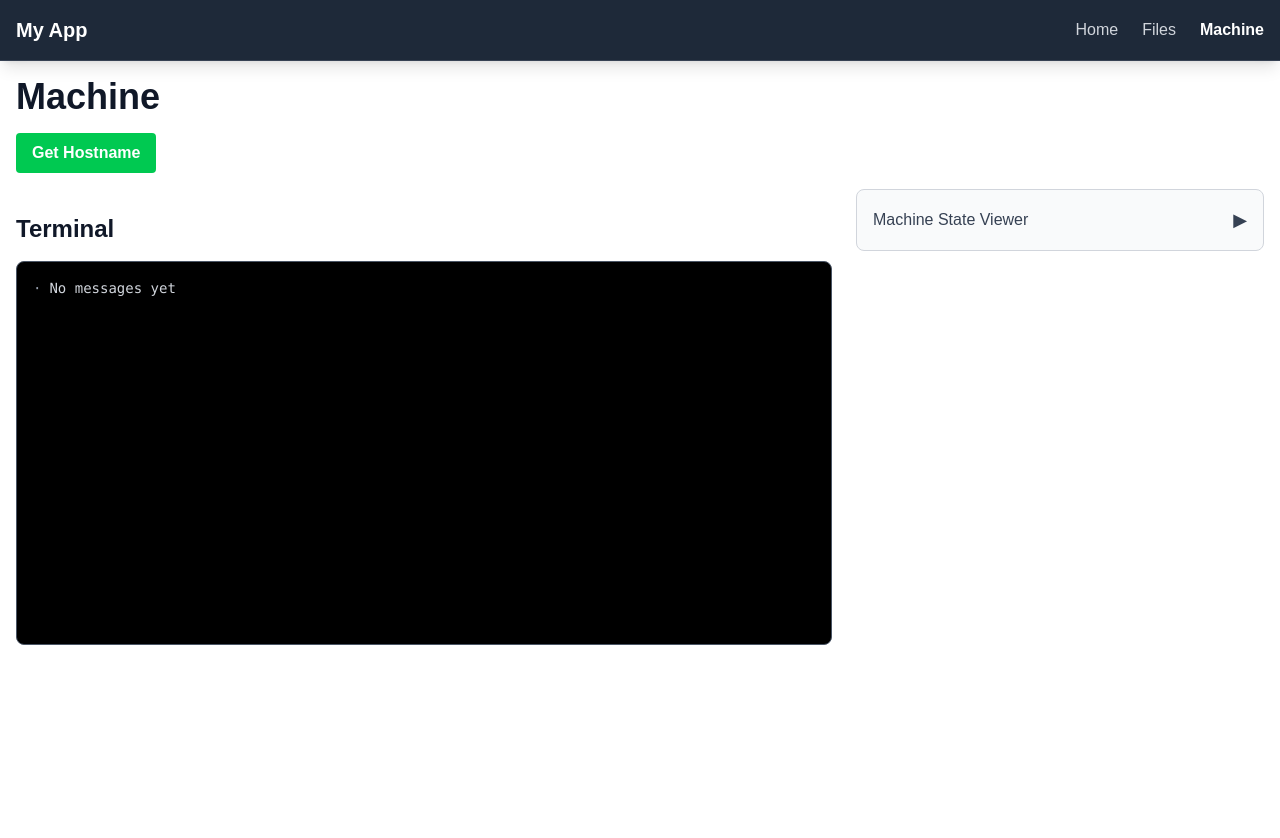
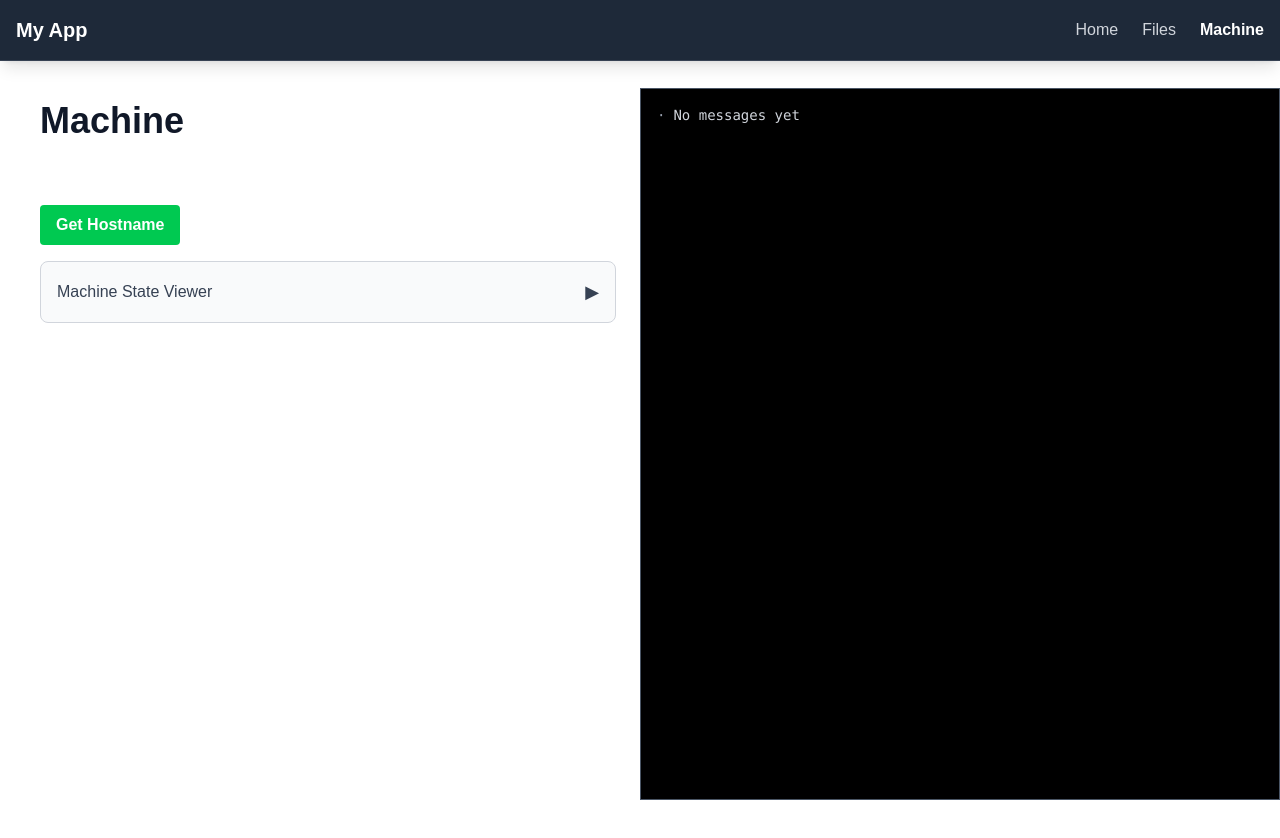
Before and after one commit to merklegroot/hudsse, a Next.js app: page /machine in a window 1280 px wide. Shown: the top 838 px of the page. Before the commit the page ends 800 px from the top, so only its background shows below. Built offline with nearby package versions, Linux system fonts and the light colour scheme.

Commit message:
terminal positioning

```diff
--- a/app/machine/MachineControl.tsx
+++ /dev/null
@@ -1,29 +0,0 @@
-'use client';
-
-import { useMessageStore } from '@/store/messageStore';
-import { useMachineStore } from '@/store/machineStore';
-import SseHostnameButton from '@/components/SseHostnameButton';
-import TerminalControl from '@/components/TerminalControl';
-import { MachineStateViewer } from '@/components/MachineStateViewer';
-
-export function MachineControl() {
-    const messages = useMessageStore((state) => state.messages);
-    const machineState = useMachineStore((state) => state.machineState);
-
-    return (
-        <div>
-            <div className="space-x-4 mb-4">
-                <SseHostnameButton />
-            </div>
-
-            <div className="flex gap-6">
-                <div className="flex-2">
-                    <TerminalControl messages={messages} />
-                </div>
-                <div className="flex-1">
-                    <MachineStateViewer />
-                </div>
-            </div>
-        </div>
-    )
-}
--- a/app/machine/page.tsx
+++ b/app/machine/page.tsx
@@ -1,16 +1,35 @@
-import type { Metadata } from 'next';
-import { MachineControl } from './MachineControl';
+'use client';
 
-export const metadata: Metadata = {
-  title: 'Machine - SSE App',
-  description: 'Machine page',
-}
+import { useMessageStore } from '@/store/messageStore';
+import { useMachineStore } from '@/store/machineStore';
+import SseHostnameButton from '@/components/SseHostnameButton';
+import TerminalControl from '@/components/TerminalControl';
+import { MachineStateViewer } from '@/components/MachineStateViewer';
 
 export default function Machine() {
+  const messages = useMessageStore((state) => state.messages);
+  const machineState = useMachineStore((state) => state.machineState);
+
   return (
-    <main>
-      <h1>Machine</h1>
-      <MachineControl />
-    </main>
+    <>
+      <main className="h-screen flex flex-col">
+        <div className="flex-none p-6">
+          <h1 className="text-3xl font-bold text-gray-900">Machine</h1>
+        </div>
+        <div className="flex-1 overflow-hidden relative">
+          <div className="h-full flex">
+            <div className="flex-1 p-6 pr-[calc(50%+1.5rem)] overflow-y-auto">
+              <div className="space-x-4 mb-4">
+                <SseHostnameButton />
+              </div>
+              <MachineStateViewer />
+            </div>
+          </div>
+        </div>
+      </main>
+      <div className="fixed top-[calc(4rem+1.5rem)] right-0 w-1/2 h-[calc(100vh-4rem-1.5rem)] z-40">
+        <TerminalControl messages={messages} />
+      </div>
+    </>
   )
 }
--- a/components/TerminalControl.tsx
+++ b/components/TerminalControl.tsx
@@ -64,7 +64,7 @@ function SimpleMessageView({ messages }: { messages: SseMessage[] }) {
 
   return (
     <div
-      className="bg-black border border-gray-600 rounded-lg p-4 text-sm h-96 flex flex-col"
+      className="bg-black border border-gray-600 text-sm h-full flex flex-col p-4"
       style={{ fontFamily: 'Monaco, Menlo, "Ubuntu Mono", "Roboto Mono", Consolas, "Liberation Mono", "Courier New", monospace' }}>
       <div
         ref={scrollRef}
@@ -83,13 +83,8 @@ export default function TerminalControl({ messages }: { messages: SseMessage[] }
   ];
 
   return (
-    <div className="mt-6">
-      <div className="flex items-center justify-between mb-4">
-        <h2 className="text-2xl font-bold text-gray-900">Terminal</h2>
-      </div>
-      <div>
-        <SimpleMessageView messages={effectiveMessages} />
-      </div>
+    <div className="h-full">
+      <SimpleMessageView messages={effectiveMessages} />
     </div>
   );
 }
```
